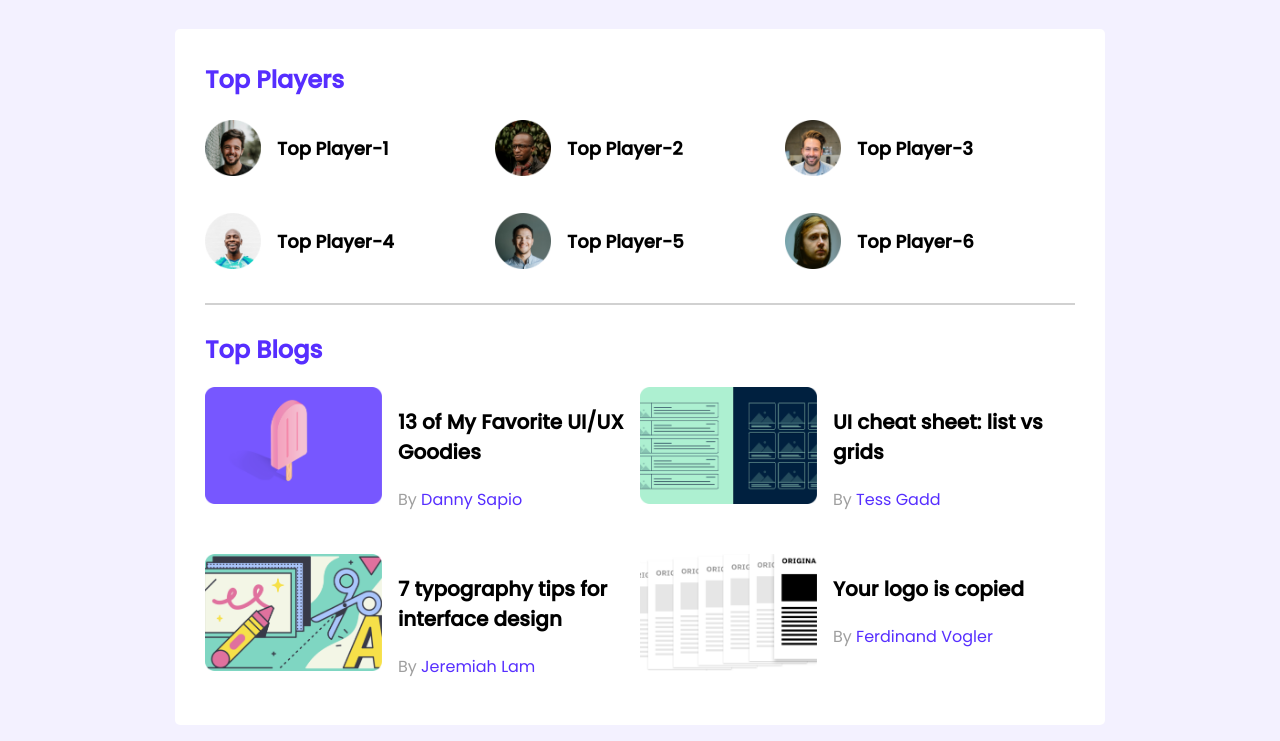
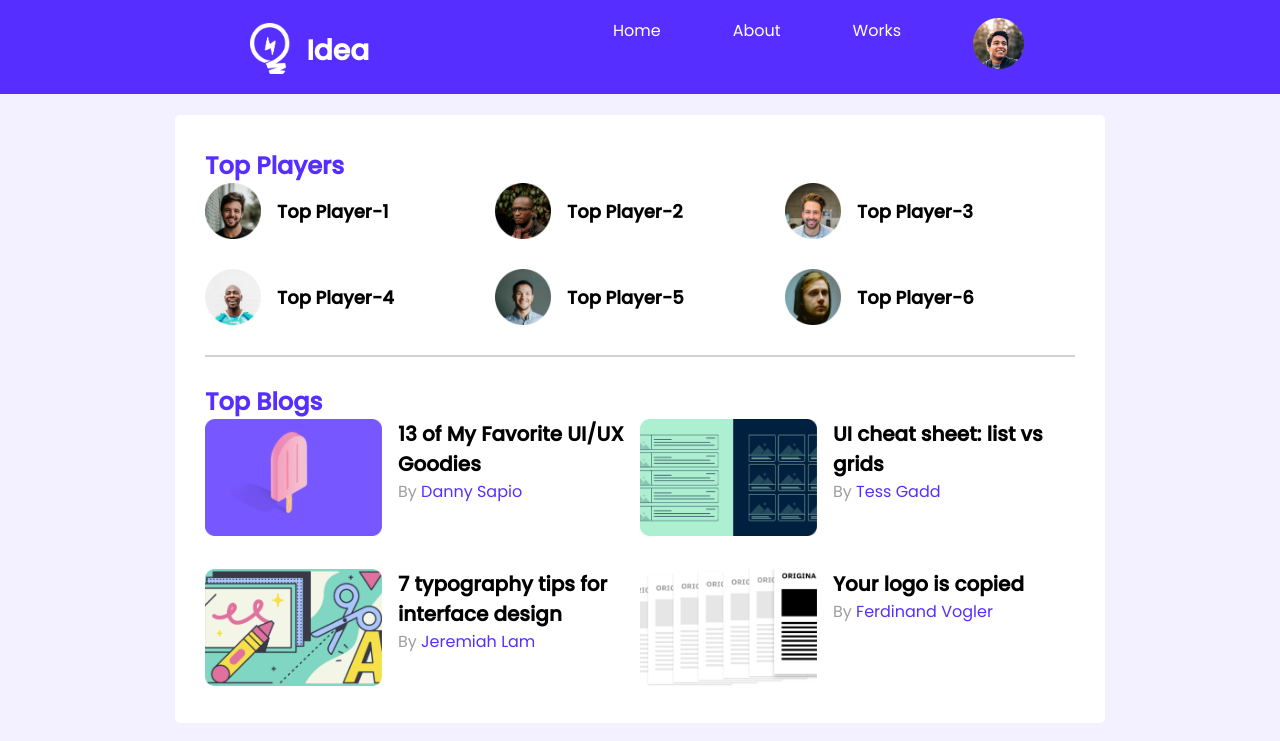
Before and after one commit to miraz-faruk/leader-board-css3, a plain HTML site: page index.html in a window 1280 px wide. Shown: the top 741 px of the page. Drawn offline with nearby package versions, Linux system fonts and the light colour scheme.

Commit message:
Complete the website

```diff
--- a/index.html
+++ b/index.html
@@ -13,8 +13,24 @@
 
 <body>
     <!-- Header section start -->
-    <header>
+    <header class="header">
+        <div class="icon-name">
+            <div class="header-icon">
+                <img src="images/icons/logo.png" alt="">
+            </div>
+            <div class="header-title">
+                <h3>Idea</h3>
+            </div>
+        </div>
+        <nav>
+            <ul>
+                <li><a href="">Home</a></li>
+                <li><a href="">About</a></li>
+                <li><a href="">Works</a></li>
+                <li><a href=""><img src="images/icons/profile.png" alt=""></a></li>
+            </ul>
 
+        </nav>
     </header>
     <!-- Header section end -->
     <main>
@@ -50,7 +66,7 @@
                     </div>
                 </div>
             </div>
-        <!-- Top player section end -->
+            <!-- Top player section end -->
             <hr>
             <div class="top-blogs">
                 <h2 class="section-title">Top Blogs
@@ -86,7 +102,7 @@
                     </article>
                 </div>
             </div>
-        <!-- Top Blogs section end -->
+            <!-- Top Blogs section end -->
         </section>
         <!-- Top player and top blog section end -->
         <!-- Latest Course Section -->
@@ -114,10 +130,8 @@
                             <div class="course-duration">
                                 <i class="fa-regular fa-clock"></i> 01:30 hr
                             </div>
-
                         </div>
                     </div>
-
                 </div>
                 <div class="course">
                     <div class="course-banner">
@@ -138,10 +152,8 @@
                             <div class="course-duration">
                                 <i class="fa-regular fa-clock"></i> 01:20 hr
                             </div>
-
                         </div>
                     </div>
-
                 </div>
                 <div class="course">
                     <div class="course-banner">
@@ -165,7 +177,6 @@
 
                         </div>
                     </div>
-
                 </div>
             </div>
         </section>
--- a/styles/style.css
+++ b/styles/style.css
@@ -36,6 +36,56 @@ hr {
     margin-bottom: 27px;
 }
 
+* {
+    margin: 0;
+}
+
+/* Header section styles */
+.header {
+    height: 94px;
+    background-color: #562EFF;
+    display: flex;
+    align-items: center;
+    justify-content: space-between;
+}
+
+.header img {
+    width: 40.42px;
+    height: 51px;
+}
+
+.icon-name {
+    display: flex;
+}
+
+.header-icon {
+    padding: 26px 16px 17px 250px;
+}
+
+.header-title {
+    padding-top: 33px;
+    padding-bottom: 25px;
+    color: #FFFFFF;
+    font-size: 24px;
+}
+
+.header li img{
+    width: 51px;
+    height: 51px;
+    padding-right: 220px;
+}
+
+nav ul{
+    list-style-type: none;
+    display: flex;
+}
+
+nav ul li a {
+    text-align: center;
+    padding: 36px;
+    text-decoration: none;
+    color: #FFFFFF;
+}
 /* Top player and top blog section styles */
 
 /* Top player section styles start */
@@ -110,13 +160,13 @@ hr {
 
 /* Latest course section styles */
 
-.courses{
+.courses {
     display: grid;
     grid-template-columns: repeat(3, 1fr);
     grid-column-gap: 24px;
 }
 
-.course{
+.course {
     width: 256px;
     filter: drop-shadow(0px 5.34229px 13.3557px rgba(0, 0, 0, 0.05));
 }
@@ -169,21 +219,29 @@ hr {
 /* Media Queries for Mobile*/
 
 @media screen and (max-width: 688px) {
-    .container{
+    header{
         width: 100%;
     }
-    .players{
+    .container {
+        width: 100%;
+    }
+
+    .players {
         grid-template-columns: repeat(2, 1fr);
     }
-    .player, .blog{
+
+    .player,
+    .blog {
         flex-direction: column;
     }
 
-    .blogs, .courses{
+    .blogs,
+    .courses {
         grid-template-columns: repeat(1, 1fr);
     }
 
-    .blog, .course{
+    .blog,
+    .course {
         align-items: center;
         text-align: center;
     }
@@ -192,10 +250,12 @@ hr {
 /* Media Queries for Tablet*/
 
 @media screen and (min-width: 689px) and (max-width: 992px) {
-    .container{
+    .container {
         width: 100%;
     }
-    .players, .courses{
+
+    .players,
+    .courses {
         grid-template-columns: repeat(2, 1fr);
     }
 }
```
